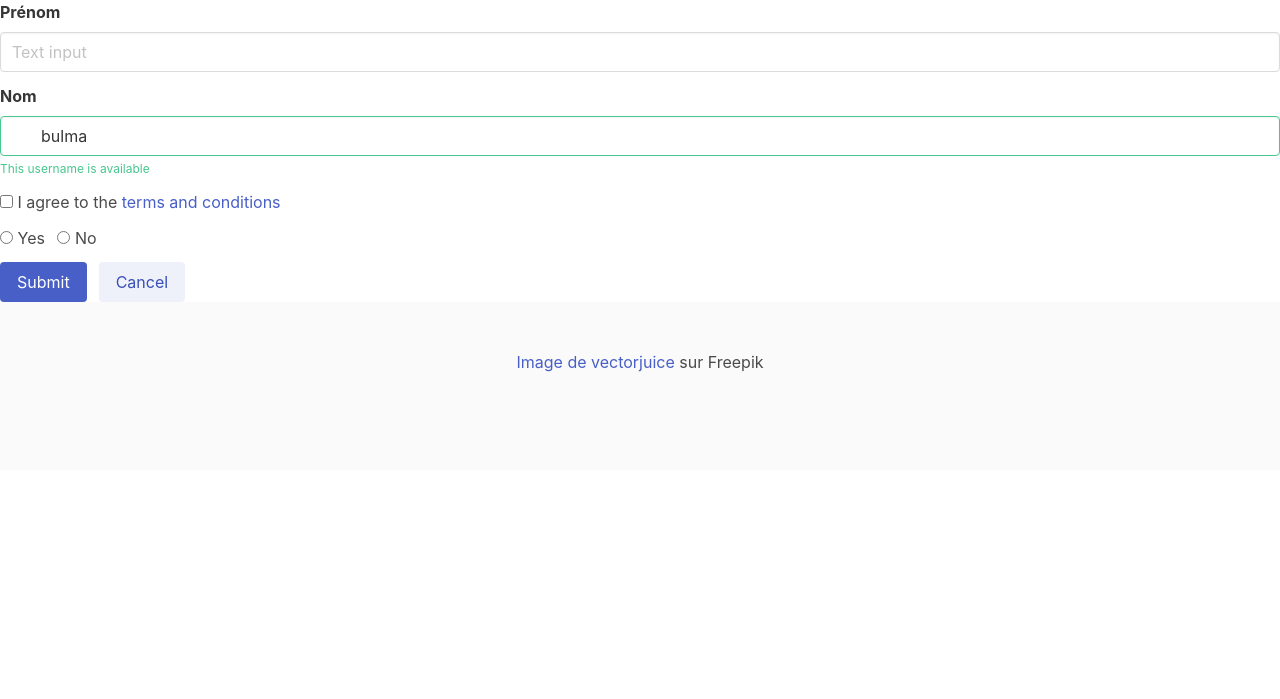
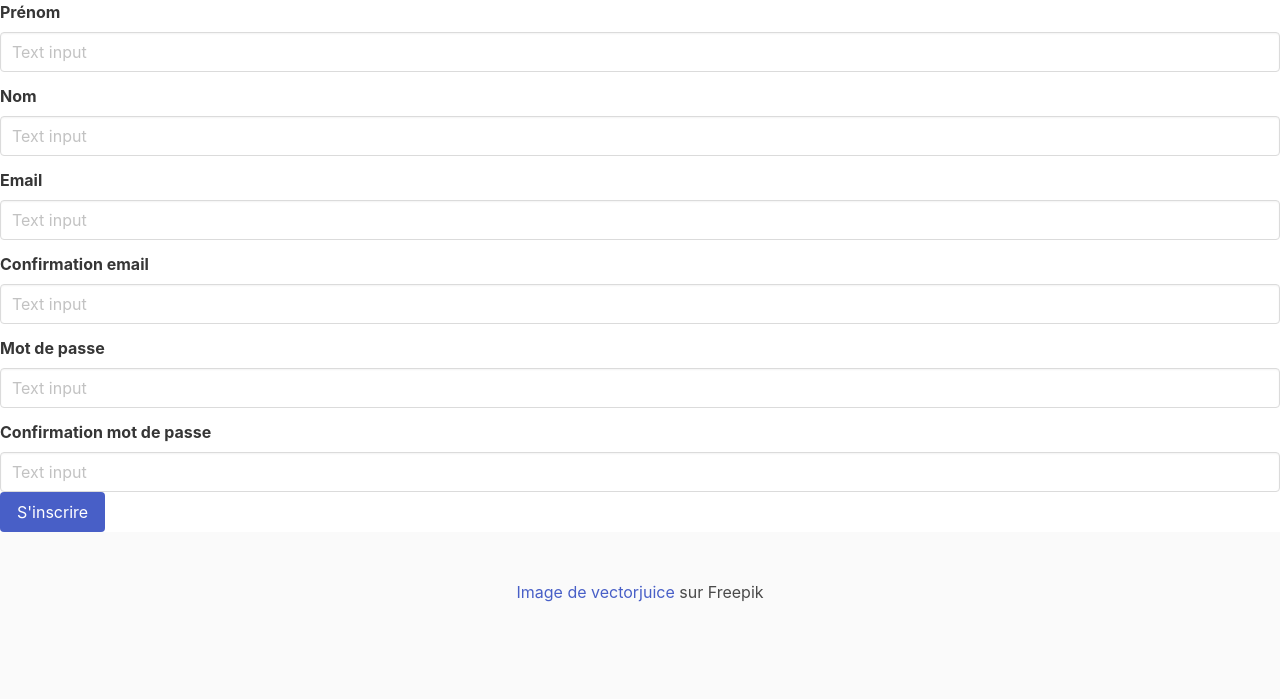
Before and after one commit to GreyWaterMatters/app_fer, a Django app: page /sign_up/ in a window 1280 px wide. Shown: the part 80-779 px from the top of the page. Run offline with Django 4.2, Linux system fonts and the light colour scheme.

Commit message:
added fields in register form

```diff
--- a/web_ai/templates/register.html
+++ b/web_ai/templates/register.html
@@ -3,6 +3,7 @@
 {% include "header.html" %}
 
 <main>
+  <div class="form-box">
     <div class="field">
       <label class="label">Prénom</label>
       <div class="control">
@@ -12,46 +13,43 @@
 
     <div class="field">
       <label class="label">Nom</label>
-    <div class="control has-icons-left has-icons-right">
-      <input class="input is-success" type="text" placeholder="Text input" value="bulma">
-      <span class="icon is-small is-left">
-        <i class="fas fa-user"></i>
-      </span>
-      <span class="icon is-small is-right">
-        <i class="fas fa-check"></i>
-      </span>
-    </div>
-    <p class="help is-success">This username is available</p>
-  </div>
-
-  <div class="field">
       <div class="control">
-      <label class="checkbox">
-        <input type="checkbox">
-        I agree to the <a href="#">terms and conditions</a>
-      </label>
+        <input class="input" type="text" placeholder="Text input">
       </div>
     </div>
 
     <div class="field">
+      <label class="label">Email</label>
       <div class="control">
-      <label class="radio">
-        <input type="radio" name="question">
-        Yes
-      </label>
-      <label class="radio">
-        <input type="radio" name="question">
-        No
-      </label>
+        <input class="input" type="text" placeholder="Text input">
+      </div>
+    </div>
+
+    <div class="field">
+      <label class="label">Confirmation email</label>
+      <div class="control">
+        <input class="input" type="text" placeholder="Text input">
+      </div>
+    </div>
+
+    <div class="field">
+      <label class="label">Mot de passe</label>
+      <div class="control">
+        <input class="input" type="text" placeholder="Text input">
+      </div>
+    </div>
+
+    <div class="field">
+      <label class="label">Confirmation mot de passe</label>
+      <div class="control">
+        <input class="input" type="text" placeholder="Text input">
+      </div>
     </div>
   </div>
 
   <div class="field is-grouped">
-    <div class="control">
-      <button class="button is-link">Submit</button>
-    </div>
-    <div class="control">
-      <button class="button is-link is-light">Cancel</button>
+    <div class="control sign-up">
+      <button class="button is-link">S'inscrire</button>
     </div>
   </div>
 </main>
```
Lines whose indentation alone changed are shown as unchanged.
